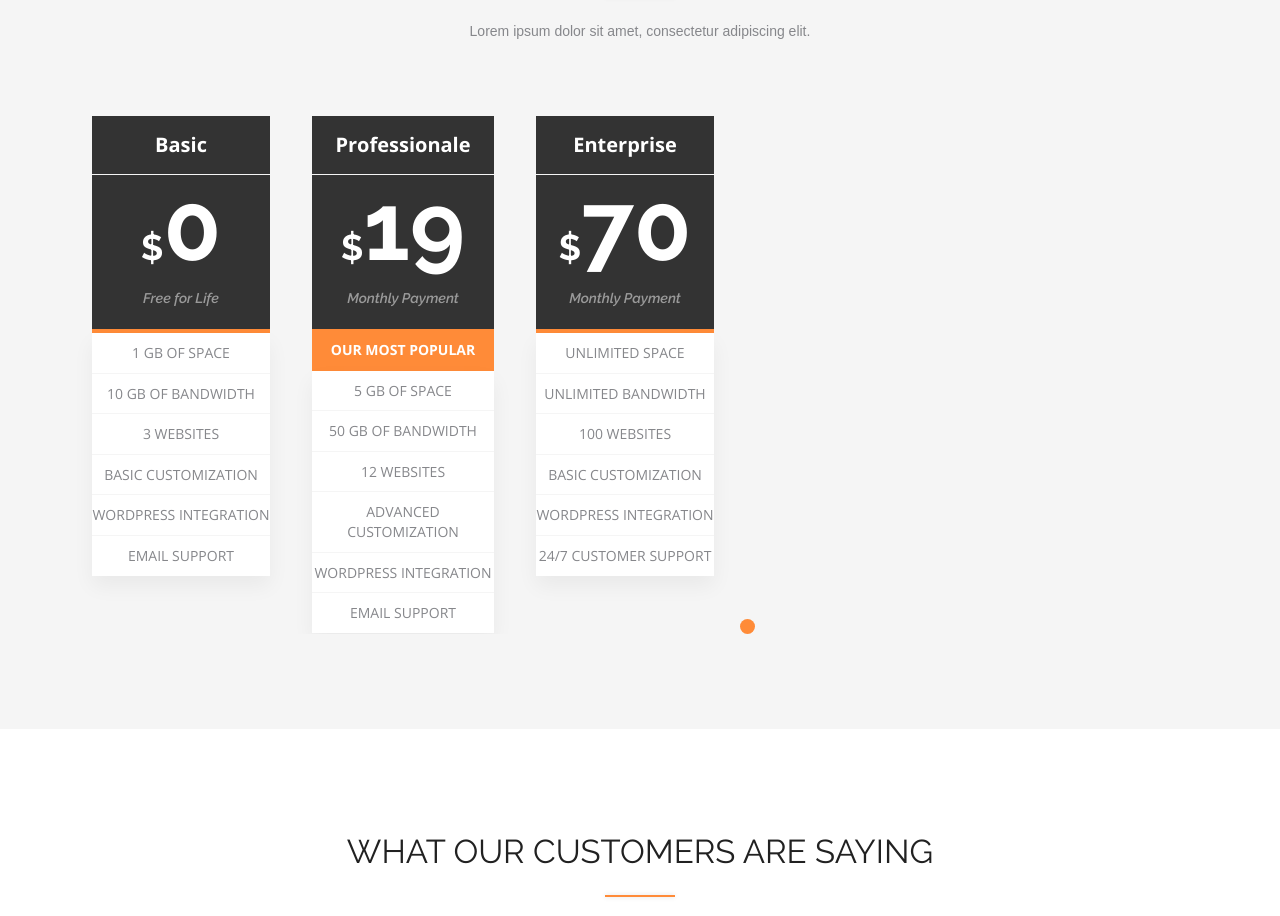
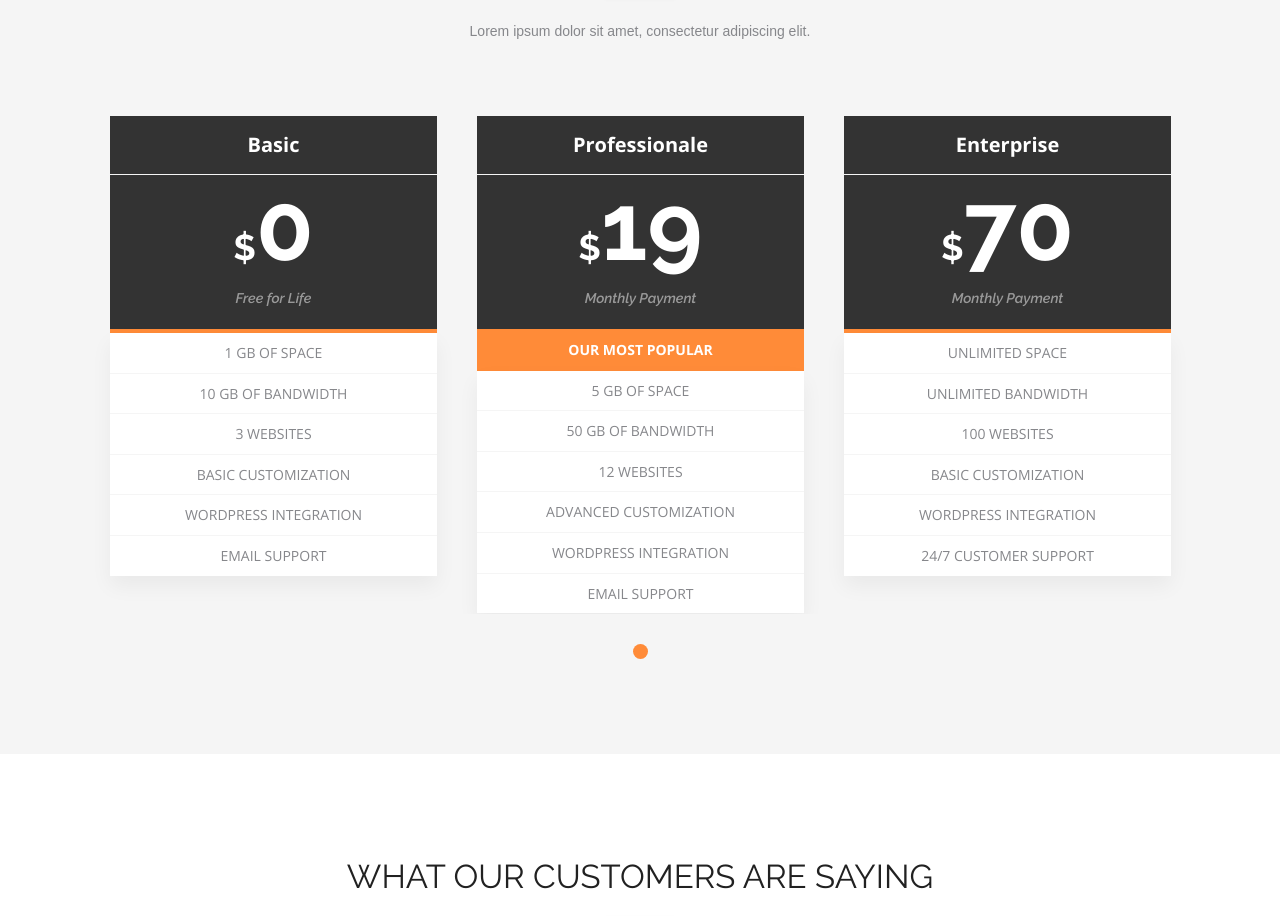
Before and after one commit to olka2134/axit, a plain HTML site: page index.html in a window 1280 px wide. Shown: the part 3170-4086 px from the top of the page. Drawn offline with nearby package versions, Linux system fonts and the light colour scheme.

Commit message:
коррективы

```diff
--- a/index.html
+++ b/index.html
@@ -8,7 +8,7 @@
     <link href="https://fonts.googleapis.com/css2?family=Open+Sans:ital,wght@0,400;0,600;0,700;1,400;1,600&display=swap" rel="stylesheet">
     <link href="fonts/fontawesome/css/all.css" rel="stylesheet">
     <link rel="stylesheet" type="text/css" href="https://cdn.jsdelivr.net/npm/slick-carousel@1.8.1/slick/slick.css"/>
-    <link rel="stylesheet" type="text/css" href="vender/hamburgers/hamburgers.min.css">
+    <link rel="stylesheet" type="text/css" href="vendor/hamburgers/hamburgers.min.css">
     <link rel="stylesheet" type="text/css" href="style.css" />
 </head>
 <body>
--- a/style.css
+++ b/style.css
@@ -1381,10 +1381,6 @@ p {
     display: flex;
 }
 
-.pricing-options__item.slick-slide {
-    display: flex;
-}
-
 .pricing-options .section-header {
     margin-bottom: 75px;
 }
@@ -1409,14 +1405,10 @@ p {
     margin: 0 -20px;
 }
 
-/* xs (mobile)
-@media (max-width: 767px) {
-    .pricing-options__wrapper {
-        align-items: center;
-        flex-direction: column;
-        margin: 0;
-    }
-}*/
+.pricing-options__wrapper.slick-slider {
+    display: block;
+    margin: 0;
+}
 
 .pricing-options__item {
     width: 33.3333%;
@@ -1431,20 +1423,6 @@ p {
         padding: 0 10px;
     }
 }
-
-/* xs (mobile)
-@media (max-width: 767px) {
-    .pricing-options__item {
-        width: 100%;
-        max-width: 325px;
-        padding: 0;
-        margin: 0 auto 30px;
-    }
-
-    .pricing-options__item:last-child {
-        margin-bottom: 0;
-    }
-}*/
 
 .pricing-option {
     position: relative;
@@ -1795,6 +1773,7 @@ p {
     padding-top: 30px;
 }
 
+
 .slick-dots li {
     margin: 0 4px;
 }
```
Also changed, not shown: vendor/hamburgers/hamburgers.min.css (renamed from vender/hamburgers/hamburgers.min.css).
